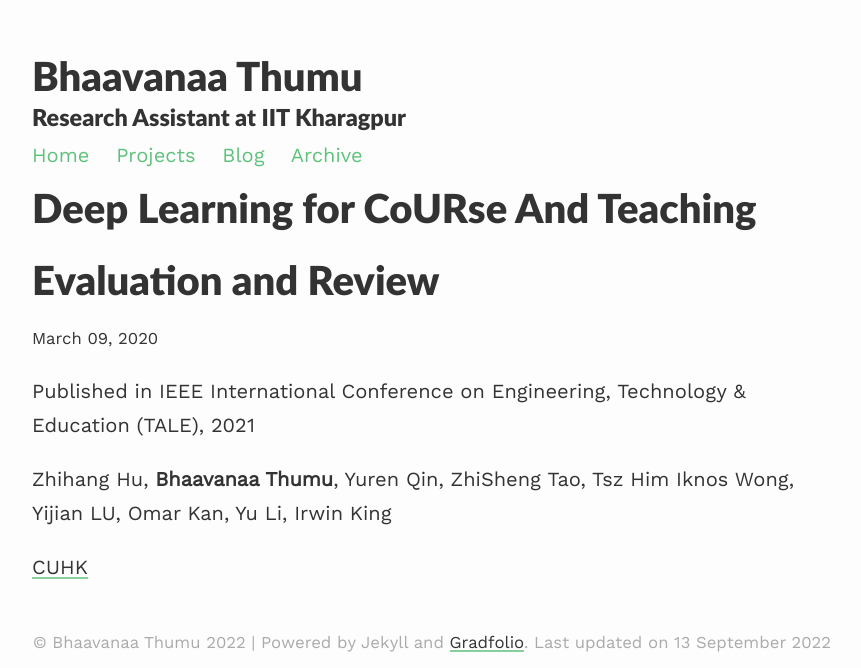
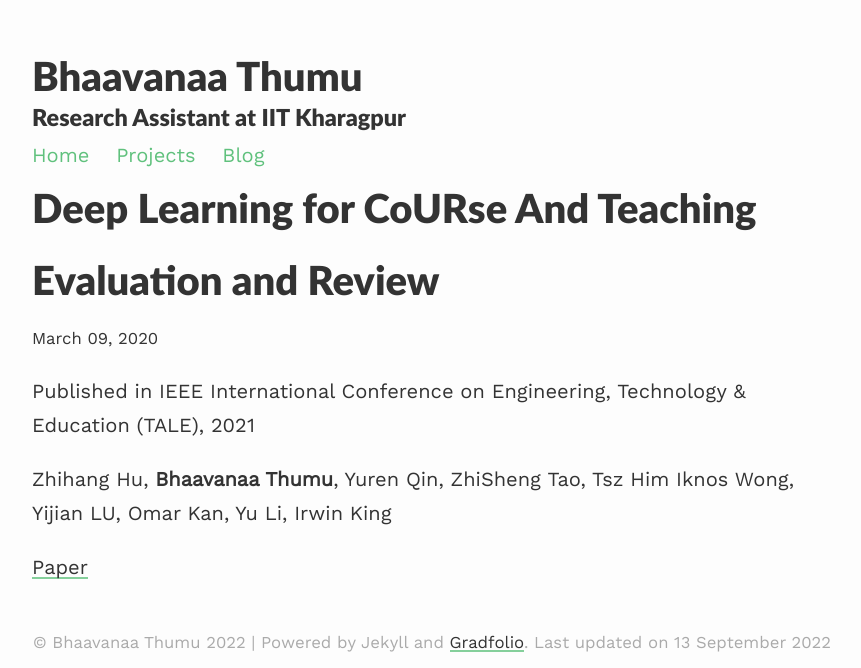
Before and after one commit to bhaavanaa/bhaavanaa.github.io, a Jekyll site: the page built from _posts/2020-03-09-home-they-brought.md, in a window 1280 px wide. Shown: the top 668 px of the page, without its empty margins (208-1069 px from the left). Built offline with Jekyll 4.4.1, drawn with Linux system fonts in a browser that asks for light colours; nearby versions of some CDN libraries.

Commit message:
removed archive

```diff
--- a/_includes/navigation.html
+++ b/_includes/navigation.html
@@ -2,5 +2,5 @@
         <a href="{{site.baseurl}}/">Home</a>
         <a href="{{site.baseurl}}/projects/">Projects</a>
         <a href="{{site.baseurl}}/blog/">Blog</a>
-        <a href="{{site.baseurl}}/archive/">Archive</a>
+        <!-- <a href="{{site.baseurl}}/archive/">Archive</a> -->
 </div>
--- a/_posts/2020-03-09-home-they-brought.md
+++ b/_posts/2020-03-09-home-they-brought.md
@@ -8,4 +8,4 @@ Published in IEEE International Conference on Engineering, Technology & Educatio
 Zhihang Hu, **Bhaavanaa Thumu**, Yuren Qin, ZhiSheng Tao, Tsz Him Iknos Wong, Yijian LU,
 Omar Kan, Yu Li, Irwin King
 
-[CUHK](https://ieeexplore.ieee.org/document/9678633)
+[Paper](https://ieeexplore.ieee.org/document/9678633)
```
